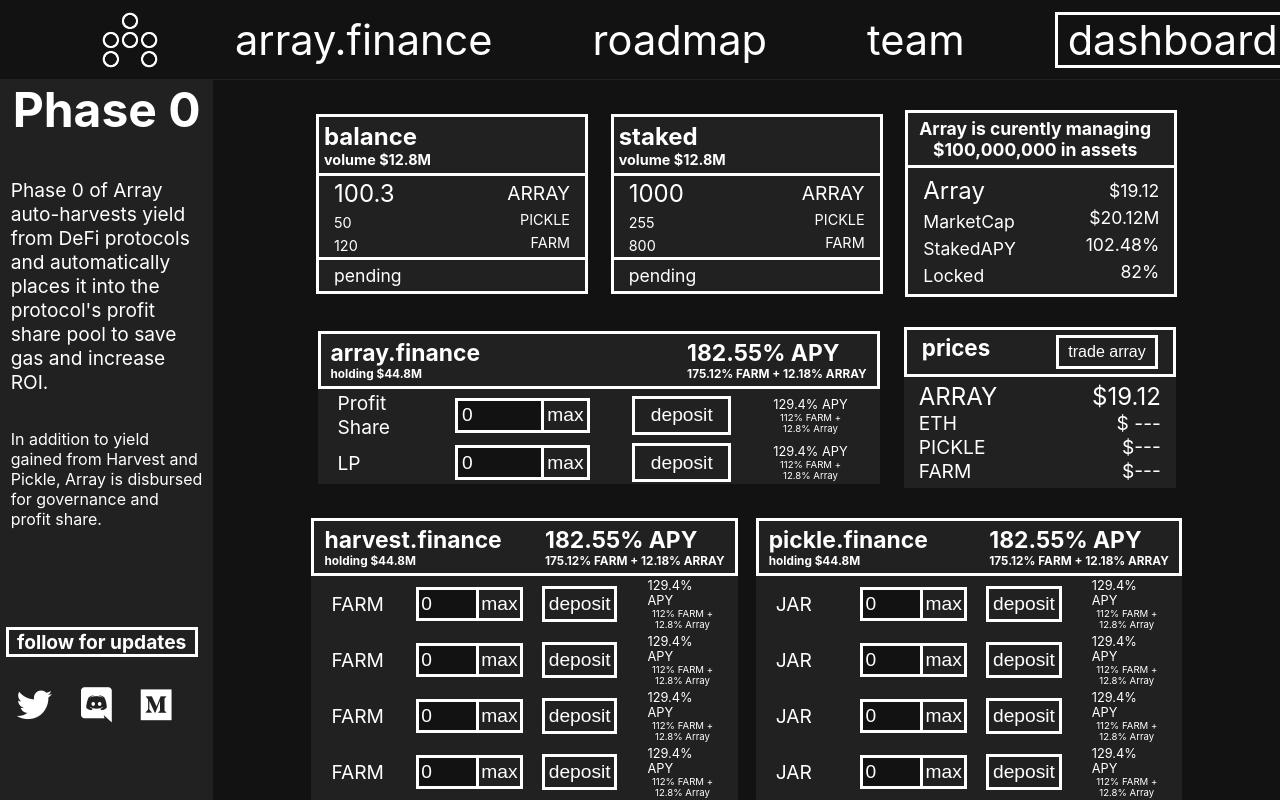
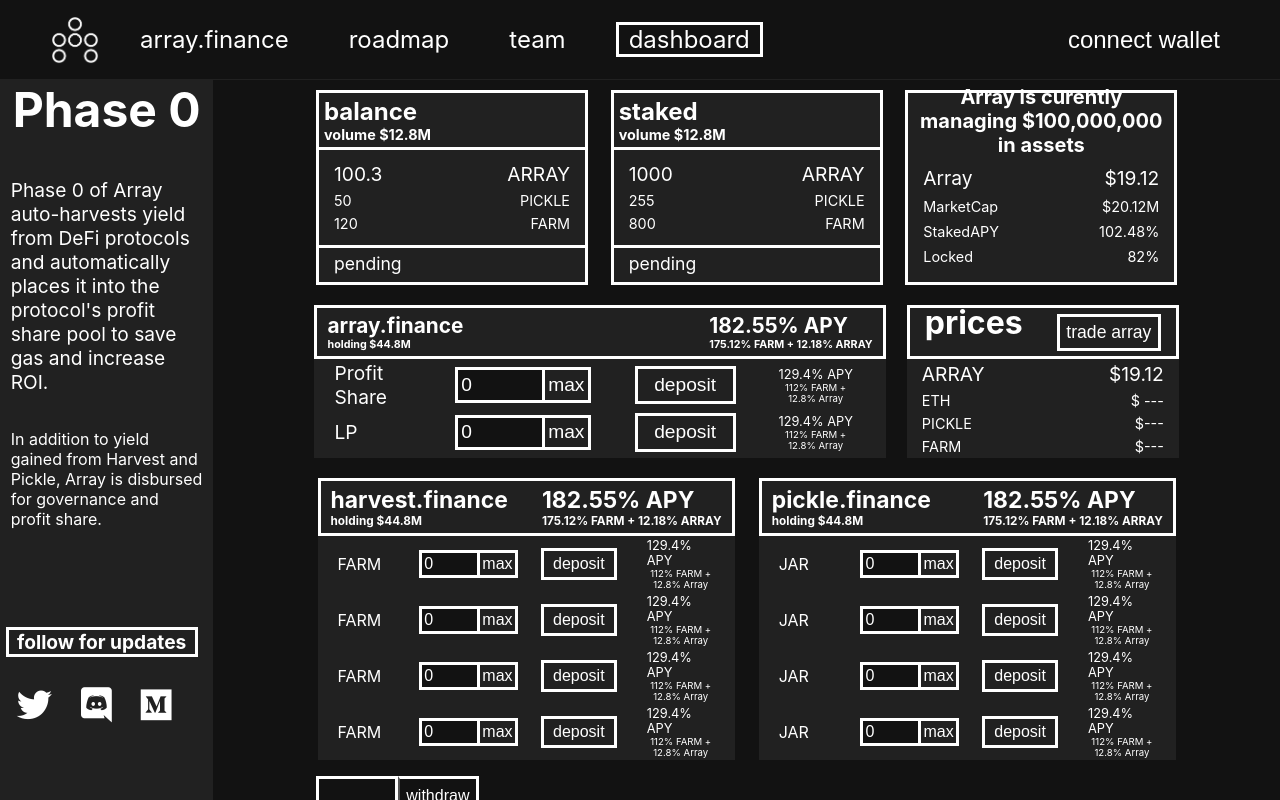
Before and after one commit to varianhalai/array-dash, a React (Create React App) app: page / in a window 1280 px wide. Built offline with nearby package versions, Linux system fonts and the light colour scheme; no server answers; what web3modal would draw is missing.

Commit message:
made another ultrawide pass

```diff
--- a/src/components/Main/Content/Content.jsx
+++ b/src/components/Main/Content/Content.jsx
@@ -51,21 +51,28 @@
     justify-content: flex-start;
     height: 100vh;
     width: 100%;
-    margin-top: 30px;
+    margin-top: 10px;
 `;
 
 const Row = styled.div`
     display: flex;
     justify-content: space-evenly;
     align-items: center;
-    width: 65%;
+    width: 80%;
 
 
     &.not-top {
         margin-top: 30px;
+        @media(max-width: 1440px) {
+            margin-top: 20px;
+        }
     }
     &.switch {
         justify-content: flex-start;
+        @media(max-width: 1280px) {
+            margin-top: -15px;
+        }
+
     }
     @media(max-width: 1920px) {
         width: 80%;
--- a/src/components/Main/Content/PickleInteractions/PickleInteractions.jsx
+++ b/src/components/Main/Content/PickleInteractions/PickleInteractions.jsx
@@ -158,7 +158,7 @@
 
 
 const Interaction = styled.div `
-width: 47%;
+width: 46%;
 display: flex;
     flex-direction: column;
     align-items: center;
@@ -245,12 +245,12 @@
             cursor: pointer;
         }
         .deposit {
-            width: 20%;
+            width: 22%;
             margin-right: 30px;
             transtiion: a;ll 300ms ease;
         }
         .withdraw {
-            width: 20%;
+            width: 22%;
             margin-right: 30px;
         }
         .rewards-description {
@@ -385,14 +385,14 @@
                 }
                 .input-and-max {
                     input {
-                        font-size: 1.3em;
+                        font-size: 1.2em;
                         border: 3px solid white;
                         background-color: #121212;
                         color: white;
                         padding: 2%;
                     }
                     button {
-                        font-size: 1.3em;
+                        font-size: 1.2em;
                         padding: 2%;
 
                     }
@@ -402,7 +402,7 @@
             button {
                 background: transparent;
                 color: white;
-                font-size: 1.3em;
+                font-size: 1.2em;
                 border: 3px solid white;
                 padding: 1%;
                 cursor: pointer;
@@ -465,13 +465,13 @@
             .input-container {
                 .input-description {
                     width: 20%;
-                    font-size: 1.2em;
+                    font-size: 1em;
                     margin: 0;
                 }
                 .input-and-max {
 
                     input {
-                        font-size: 1.2em;
+                        font-size: 1em;
                         border: 3px solid white;
                         background-color: #121212;
                         color: white;
@@ -480,7 +480,7 @@
                     button {
                         background-color: transparent;
                         color: white;
-                        font-size: 1.2em;
+                        font-size: 1em;
                         padding: 2%;
 
                     }
@@ -490,7 +490,7 @@
             button {
                 background: transparent;
                 color: white;
-                font-size: 1.2em;
+                font-size: 1em;
                 border: 3px solid white;
                 padding: 1%;
                 cursor: pointer;
--- a/src/components/Main/Content/arrayFinancialDisplay/ArrayFinancialDisplay.jsx
+++ b/src/components/Main/Content/arrayFinancialDisplay/ArrayFinancialDisplay.jsx
@@ -15,13 +15,13 @@
 
             <div className="container-content">
                 <div className="content-left">
-                    <p className="array-price">Array </p>
+                    <p className="array">Array </p>
                     <p className="array-market-cap">MarketCap </p>
                     <p className="array-staked-apy">StakedAPY </p>
                     <p className="array-locked">Locked </p>
                 </div>
                 <div className="content-right">
-                    <p className='array-price'>${financialData.array_price}</p>
+                    <p className='array'>${financialData.array_price}</p>
                     <p>${financialData.array_market_cap}</p>
                     <p>{financialData.array_staked_apy}%</p>
                     <p>{financialData.array_locked}%</p>
@@ -41,6 +41,7 @@
 background-color: ${style.lightBackground};
 border: ${style.mainBorder};
 color: white;
+height: 100%;
 
 
 .container-header {
@@ -48,20 +49,18 @@
     flex-direction: column;
     justify-content: center;
     align-items: flex-start;
-        padding: 10px;
+    padding: 15px;
     height: 30%;
-        border-bottom: ${style.mainBorder};
+
 
     h4 {
-            margin: 0 auto;
-            font-size: 1.8em;
-            width: 95%;
+        margin: 0;
+        font-size: 2.2em;
         text-align: center;
-
     }
     h6 {
         margin: 0;
-            font-size: 1em;
+        font-size: 1.3em;
     }
 }
 .container-content {
@@ -69,15 +68,15 @@
     justify-content: space-between;
     align-items: center;
     padding: 5px 15px;
-        height: 50%;
+    height: 70%;
 
     .content-left {
         display: flex;
         flex-direction: column;
         justify-content: center;
         align-items: flex-start;
-            .array-price {
-                font-size: 1.5em;
+        .array-balance {
+            font-size: 2em;
         }
 
     }
@@ -91,13 +90,50 @@
 
     p {
         margin: 5px 0;
-            font-size: 1.2em;
+        font-size: 1.8em;
+        text-align: left;
+    }
+    .array {
+        font-size: 2em;
+    }
+}
+.container-footer {
+
+    padding: 5px 15px;
+    p {
+        font-size: 1.6em;
+        margin: 0;
+    }
+}
+
+@media(max-width: 2556px) {
+
+    .container-header {
+
+
+        h4 {
+            margin: 0;
+            font-size: 2.3em;
+        }
+
+    }
+    .container-content {
+        padding: 0 15px;
+
+        p {
+            margin: 3px 0;
+            font-size: 1.5em;
             text-align: left;
         }
         .array {
             font-size: 1.5em;
         }
     }
+
+}
+//max-width: 2556px
+
+
 @media(max-width: 1920px) {
 
     .container-header {
@@ -105,20 +141,19 @@
 
         h4 {
             margin: 0;
-                font-size: 1.4em;
+            font-size: 1.7em;
         }
         h6 {
             margin: 0;
-                font-size: 1em;
+            font-size: .9em;
         }
     }
-
     .container-content {
-
+        padding: 0 15px;
 
         p {
             margin: 3px 0;
-                font-size: 1.3em;
+            font-size: 1.1em;
             text-align: left;
         }
         .array {
@@ -128,26 +163,38 @@
 
 }
 //max-width: 1920px
-
 @media(max-width: 1440px) {
 
     .container-header {
-
+        padding: 10px;
 
         h4 {
             margin: 0;
             font-size: 1.3em;
         }
-
+        h6 {
+            margin: 0;
+            font-size: .8em;
         }
-
+    }
     .container-content {
-
+        padding: 0 15px;
 
         p {
             margin: 3px 0;
-                font-size: 1.1em;
+            font-size: 1em;
             text-align: left;
+        }
+        .array {
+            font-size: 1.3em;
+        }
+    }
+    .container-footer {
+
+        padding: 5px 15px;
+        p {
+            font-size: 1em;
+            margin: 0;
         }
     }
 
@@ -157,42 +204,55 @@
 @media(max-width: 1280px) {
 
     .container-header {
-            padding: 5px 10px;
+        padding: 5px;
 
         h4 {
             margin: 0;
-                font-size: 1.1em;
+            font-size: 1.25em;
         }
-
+        h6 {
+            margin: 0;
+            font-size: .9em;
         }
-
+    }
     .container-content {
-
+        padding: 0 15px;
 
         p {
-                margin: 3px 0;
+            margin: 4px 0;
+            font-size: .9em;
+            text-align: left;
+        }
+        .array {
+            font-size: 1.2em;
+        }
+    }
+    .container-footer {
+
+        padding: 5px 15px;
+        p {
             font-size: 1.1em;
-                text-align: left;
+            margin: 0;
         }
     }
 
 }
 //max-width: 1280px
 
-    @media(min-width: 2800px) {
+@media(min-width: 3700px) {
 
     .container-header {
         display: flex;
         flex-direction: column;
         justify-content: center;
         align-items: flex-start;
-            padding: 5px 15px;
+        padding: 15px;
         height: 30%;
-            border-bottom: ${style.mainBorder};
+
 
         h4 {
             margin: 0;
-                font-size: 2.8em;
+            font-size: 3.2em;
         }
 
     }
@@ -200,7 +260,7 @@
 
         .content-left {
 
-                .array-price {
+            .array-balance {
                 font-size: 2.5em;
             }
 
@@ -210,20 +270,17 @@
             flex-direction: column;
             justify-content: center;
             align-items: flex-end;
-                .array-price {
-                font-size: 2.5em;
-
-                }
 
         }
 
         p {
-                margin: 5px 0;
-                font-size: 1.8em;
+            margin: 7px 0;
+            font-size: 2em;
             text-align: left;
         }
-
-
+        .array {
+            font-size: 2.5em;
+        }
     }
     .container-footer {
 
--- a/src/components/Main/Content/arrayInteractions/ArrayInteractions.jsx
+++ b/src/components/Main/Content/arrayInteractions/ArrayInteractions.jsx
@@ -103,10 +103,11 @@
 export default ArrayInteractions;
 
 const Interaction = styled.div `
-    width: 62%;
+    width: 63%;
     display: flex;
     flex-direction: column;
     align-items: center;
+    height: 100%;
 
 
     background-color: #212121;
@@ -374,6 +375,7 @@
     //max-width: 1440px
 
     @media(max-width: 1280px) {
+        height: 100%;
         .interact-header {
             display: flex;
             align-items: center;
@@ -389,14 +391,14 @@
             }
 
             .header-left {
-                font-size: 1.1em;
+                font-size: 1em;
                 h4 {
                     font-size: 1.3em;
                 }
 
             }
             .header-right {
-                font-size: 1.1em;
+                font-size: 1em;
                 h4 {
                     font-size: 1.3em;
                 }
@@ -477,7 +479,7 @@
             }
 
             .header-left {
-                font-size: 2em;
+                font-size: 1.8em;
                 h4 {
                     font-size: 2em;
                 }
--- a/src/components/Main/Content/balance/Balance.jsx
+++ b/src/components/Main/Content/balance/Balance.jsx
@@ -13,7 +13,7 @@
             </div>
             <div className="container-content">
                 <div className="content-left">
-                    <p className="array-balance">{balance.array_balance}</p>
+                    <p className="array">{balance.array_balance}</p>
                     <p className="pickle-balance">{balance.pickle_balance}</p>
                     <p className="farm-balance">{balance.farm_balance}</p>
                 </div>
@@ -38,6 +38,7 @@
     background-color: ${style.lightBackground};
     border: ${style.mainBorder};
     color: white;
+    height: 100%;
 
 
     .container-header {
@@ -51,11 +52,11 @@
 
         h4 {
             margin: 0;
-            font-size: 2em;
+            font-size: 3em;
         }
         h6 {
             margin: 0;
-            font-size: 1em;
+            font-size: 1.3em;
         }
     }
     .container-content {
@@ -63,7 +64,7 @@
         justify-content: space-between;
         align-items: center;
         padding: 5px 15px;
-        height: 50%;
+        height: 52%;
         border-bottom: ${style.mainBorder};
         .content-left {
             display: flex;
@@ -71,7 +72,7 @@
             justify-content: center;
             align-items: flex-start;
             .array-balance {
-                font-size: 1.5em;
+                font-size: 2em;
             }
 
         }
@@ -85,21 +86,22 @@
 
         p {
             margin: 5px 0;
-            font-size: 1.1em;
+            font-size: 1.8em;
             text-align: left;
         }
         .array {
-            font-size: 1.5em;
+            font-size: 2em;
         }
     }
     .container-footer {
 
         padding: 5px 15px;
         p {
-            font-size: 1.4em;
+            font-size: 1.6em;
             margin: 0;
         }
     }
+
 
     @media(max-width: 1920px) {
 
@@ -137,11 +139,11 @@
 
             h4 {
                 margin: 0;
-                font-size: 1.5em;
+                font-size: 1.3em;
             }
             h6 {
                 margin: 0;
-                font-size: .9em;
+                font-size: .8em;
             }
         }
         .container-content {
@@ -160,7 +162,7 @@
 
             padding: 5px 15px;
             p {
-                font-size: 1.2em;
+                font-size: 1em;
                 margin: 0;
             }
         }
@@ -206,7 +208,7 @@
     }
     //max-width: 1280px
 
-    @media(min-width: 2800px) {
+    @media(min-width: 3700px) {
 
         .container-header {
             display: flex;
--- a/src/components/Main/Content/prices/Prices.jsx
+++ b/src/components/Main/Content/prices/Prices.jsx
@@ -137,29 +137,40 @@
 }
 
 @media(max-width: 1280px) {
+
     .container-header {
         padding: 5px 15px;
 
         h4 {
-
-            font-size: 1.4em;
+            margin: -10px auto 9px auto;
+            font-size: 2em;
         }
         .trade-array {
-            font-size: 1em;
+            font-size: 1.1em;
+            padding: 5px;
         }
     }
     .container-content {
-
+        padding: 0 15px;
 
         p {
-            margin: 0;
-            font-size: 1.2em;
+            margin: 3px 0;
+            font-size: .9em;
             text-align: left;
         }
         .array {
-            font-size: 1.5em;
+            font-size: 1.2em;
         }
     }
+    .container-footer {
+
+        padding: 5px 15px;
+        p {
+            font-size: 1.1em;
+            margin: 0;
+        }
+    }
+
 }
 //max-width: 1280px
 
--- a/src/components/Main/Content/staked/Staked.jsx
+++ b/src/components/Main/Content/staked/Staked.jsx
@@ -13,7 +13,7 @@
             </div>
             <div className="container-content">
                 <div className="content-left">
-                    <p className="array-staked">{staked.array_staked}</p>
+                    <p className="array">{staked.array_staked}</p>
                     <p className="pickle-staked">{staked.pickle_staked}</p>
                     <p className="farm-staked">{staked.farm_staked}</p>
                 </div>
@@ -38,7 +38,7 @@
     background-color: ${style.lightBackground};
     border: ${style.mainBorder};
     color: white;
-
+    height: 100%;
 
     .container-header {
         display: flex;
@@ -51,11 +51,11 @@
 
         h4 {
             margin: 0;
-        font-size: 2em;
+            font-size: 3em;
         }
         h6 {
             margin: 0;
-        font-size: 1em;
+            font-size: 1.3em;
         }
     }
     .container-content {
@@ -63,15 +63,15 @@
         justify-content: space-between;
         align-items: center;
         padding: 5px 15px;
-    height: 50%;
+        height: 52%;
         border-bottom: ${style.mainBorder};
         .content-left {
             display: flex;
             flex-direction: column;
             justify-content: center;
             align-items: flex-start;
-        .array-staked {
-            font-size: 1.5em;
+            .array-balance {
+                font-size: 2em;
             }
 
         }
@@ -84,22 +84,23 @@
         }
 
         p {
-        margin: 5px 0;
-        font-size: 1.1em;
+
+            font-size: 1.8em;
             text-align: left;
         }
         .array {
-        font-size: 1.5em;
+            font-size: 2em;
         }
     }
     .container-footer {
 
         padding: 5px 15px;
         p {
-        font-size: 1.4em;
+            font-size: 1.6em;
             margin: 0;
         }
     }
+
 
     @media(max-width: 1920px) {
 
@@ -137,11 +138,11 @@
 
             h4 {
                 margin: 0;
-            font-size: 1.5em;
+                font-size: 1.3em;
             }
             h6 {
                 margin: 0;
-            font-size: .9em;
+                font-size: .8em;
             }
         }
         .container-content {
@@ -160,7 +161,7 @@
 
             padding: 5px 15px;
             p {
-            font-size: 1.2em;
+                font-size: 1em;
                 margin: 0;
             }
         }
@@ -206,7 +207,7 @@
     }
     //max-width: 1280px
 
-@media(min-width: 2800px) {
+    @media(min-width: 3700px) {
 
         .container-header {
             display: flex;
@@ -230,7 +231,7 @@
 
             .content-left {
 
-            .array-staked {
+                .array-balance {
                     font-size: 2.5em;
                 }
 
--- a/src/components/Main/switch/Switch.jsx
+++ b/src/components/Main/switch/Switch.jsx
@@ -31,9 +31,9 @@
     align-items: center;
     justify-content: center;
     position: relative;
-width: 17%;
+    width: 10%;
     height: 2.6rem;
-left: 2%;
+    left: 2.5%;
     top: 30px;
         * Hide default HTML checkbox */
         .switch input {
@@ -71,5 +71,27 @@
             border: ${style.mainBorder};
             height: 40px;
         }
+        @media(max-width: 2556px) {
+            width: 12%;
+        }
+        @media(max-width: 2556px) {
+            width: 15%;
+        }
+        @media(max-width: 1920px) {
+            width: 16%;
+        }
+        @media(max-width: 1440px) {
+            width: 18%;
+            button {
+
+                font-size: 1.2em;
+
+            }
+        }
+        @media(max-width: 1280px) {
+            button {
+                font-size: 1em;
+            }
+        }
 
 `;
--- a/src/components/Navigation/Navigation.jsx
+++ b/src/components/Navigation/Navigation.jsx
@@ -212,6 +212,113 @@
     }
     //max-width: 2000px
 
+    @media(max-width: 1920px) {
+        display: flex;
+        padding: 0 130px;
+        height: 80px;
+        justify-content: space-between;
+        align-items: center;
+        background-color: ${style.darkBackground};
+        border-bottom: ${style.thinBorder};
+        color: white;
+        .nav-left {
+
+
+            nav {
+                margin-left: 10px;
+                a {
+                    font-size: 1.9em;
+                    padding: 0px 10px;
+                    margin: 0 40px;
+                    text-decoration: none;
+                    color: white;
+                    transition: all 400ms ease-in;
+
+                }
+                .dashboard {
+                    border: 3px solid white;
+                }
+            }
+        }
+
+
+
+        .connect {
+            font-size: 1.9em;
+            &:hover {
+                border: 3px solid white;
+                background-color: ${style.lightBackground};
+                top: 2px;
+            }
+
+        }
+
+        .address {
+            font-size: 1.3em;
+
+        }
+
+        .fas {
+            display: none;
+    }
+    //max-width: 1920px
+
+    @media(max-width: 1440px) {
+        display: flex;
+        padding: 0 50px;
+        height: 80px;
+        justify-content: space-between;
+        align-items: center;
+        background-color: ${style.darkBackground};
+        border-bottom: ${style.thinBorder};
+        color: white;
+        .nav-left {
+            display: flex;
+            align-items: center;
+            img {
+                height: 50px;
+                width: 50px;
+            }
+
+            nav {
+                margin-left: 10px;
+                a {
+                    font-size: 1.5em;
+                    padding: 0px 10px;
+                    margin: 0 20px;
+                    text-decoration: none;
+                    color: white;
+                    transition: all 400ms ease-in;
+
+                }
+                .dashboard {
+                    border: 3px solid white;
+                }
+            }
+        }
+
+
+
+        .connect {
+            font-size: 1.5em;
+            &:hover {
+                border: 3px solid white;
+                background-color: ${style.lightBackground};
+                top: 2px;
+            }
+
+        }
+
+        .address {
+            font-size: 1.3em;
+
+        }
+
+        .fas {
+            display: none;
+    }
+    //max-width: 1440px
+
     @media(max-width: 970px) {
         padding-left: 50px;
         img {
```
Also changed, not shown: src/components/Main/Content/farmInteractions/FarmInteractions.jsx (+12 -10 lines). Lines whose indentation alone changed are shown as unchanged.
